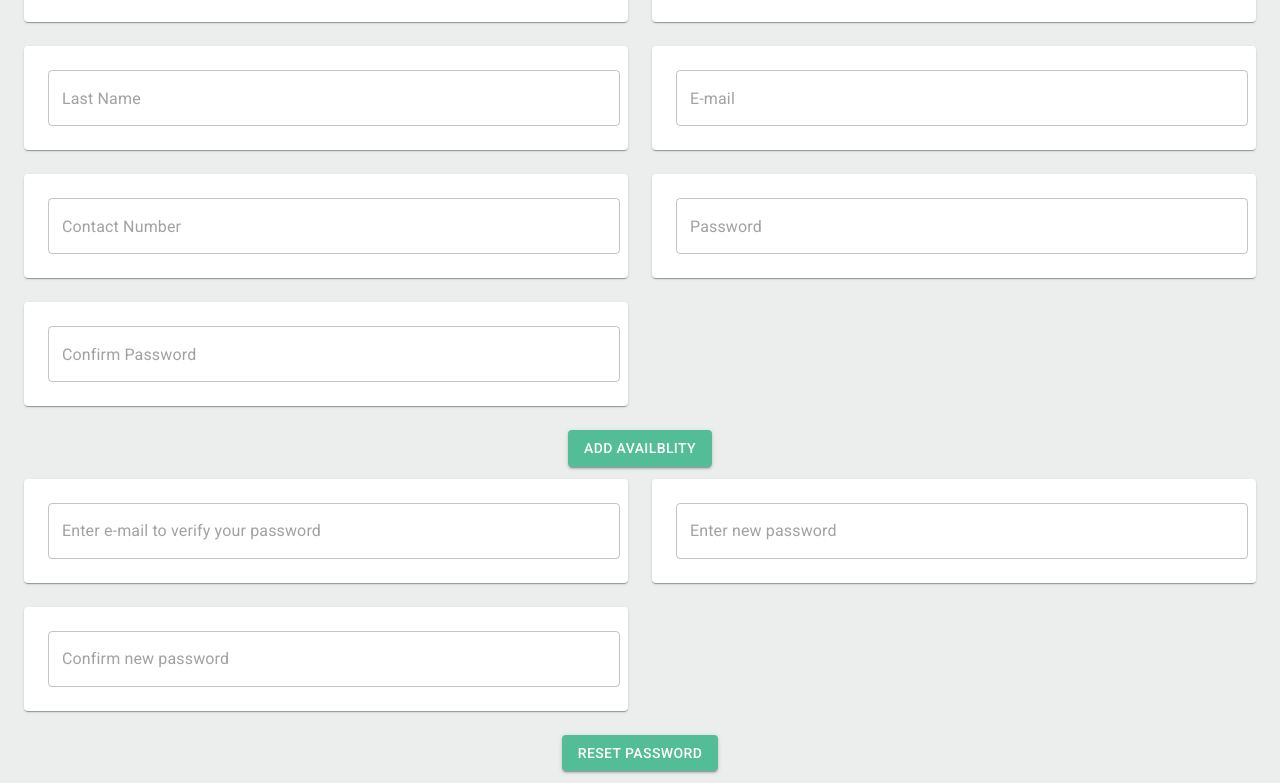
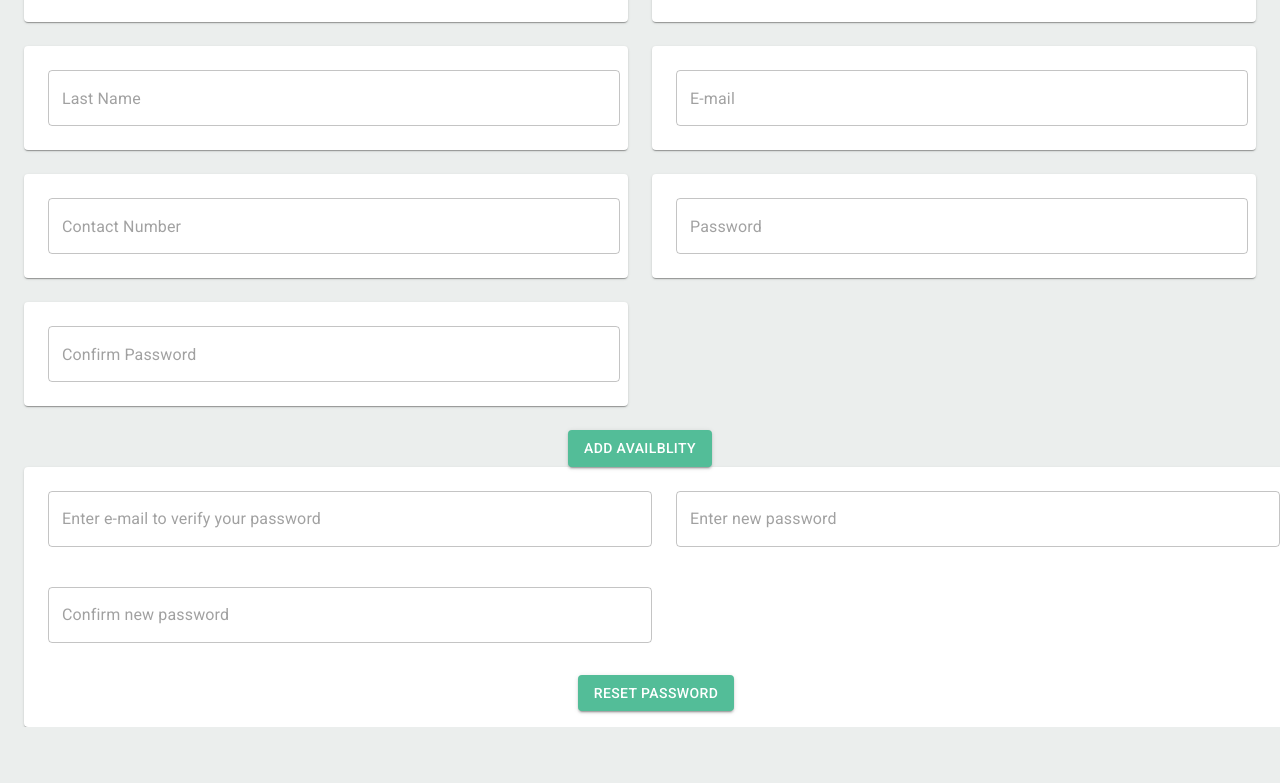
Before and after one commit to smile-street/smile-street, a React (Create React App) app in the folder smile-street-react/: page / in a window 1280 px wide. Shown: the part 1200-1983 px from the top of the page. After the commit the page ends 1927 px from the top, so only its background shows below. Built offline with nearby package versions, Linux system fonts and the light colour scheme.

Commit message:
commit before pull

```diff
--- /dev/null
+++ b/smile-street-react/src/components/Login/Login.css
@@ -0,0 +1,4 @@
+
+.button-colour {
+    background-color: #53bd98;
+}
--- a/smile-street-react/src/components/PasswordRecovery/PasswordRecovery.js
+++ b/smile-street-react/src/components/PasswordRecovery/PasswordRecovery.js
@@ -1,4 +1,4 @@
-import React, { Component } from "react";
+import React from "react";
 import { makeStyles } from "@material-ui/core/styles";
 import Paper from "@material-ui/core/Paper";
 import Grid from "@material-ui/core/Grid";
@@ -14,6 +14,8 @@ function PasswordRecovery() {
       padding: theme.spacing(2),
       textAlign: "center",
       color: theme.palette.text.secondary,
+      width: "100%",
+      alignContent: "center",
     },
     buttonColor: {
       backgroundColor: "#53bd98",
@@ -24,12 +26,13 @@ function PasswordRecovery() {
   const classes = useStyles();
 
   return (
-    <Container>
-      <form>
-        <div className={classes.root}>
+    <div className={classes.root}>
+          <Container className={classes.root}>
+
+          <Paper className={classes.paper}>
           <Grid container spacing={3}>
+
             <Grid item xs={12} sm={6}>
-              <Paper className={classes.paper}>
                 <TextField
                   id="standard-full-width"
                   style={{ margin: 8 }}
@@ -40,11 +43,9 @@ function PasswordRecovery() {
                     shrink: true,
                   }}
                   variant="outlined"
-                />
-              </Paper>
+                  />
             </Grid>
             <Grid item xs={12} sm={6}>
-              <Paper className={classes.paper}>
                 <TextField
                   id="standard-full-width"
                   style={{ margin: 8 }}
@@ -55,11 +56,9 @@ function PasswordRecovery() {
                     shrink: true,
                   }}
                   variant="outlined"
-                />
-              </Paper>
+                  />
             </Grid>
             <Grid item xs={12} sm={6}>
-              <Paper className={classes.paper}>
                 <TextField
                   id="standard-full-width"
                   style={{ margin: 8 }}
@@ -70,8 +69,7 @@ function PasswordRecovery() {
                     shrink: true,
                   }}
                   variant="outlined"
-                />
-              </Paper>
+                  />
             </Grid>
 
             <Grid item xs={12} sm={12}>
@@ -80,9 +78,11 @@ function PasswordRecovery() {
               </Button>
             </Grid>
           </Grid>
-        </div>
-      </form>
+            </Paper>
+
     </Container>
+    </div>
+
   );
 }
 
--- a/smile-street-react/src/components/Volunteermatches/VolunteermatchesYes-No-Button.js
+++ b/smile-street-react/src/components/Volunteermatches/VolunteermatchesYes-No-Button.js
@@ -1,4 +1,4 @@
-import * as React from 'react';
+import React from 'react';
 import { Paper, Button, Grid, Container, Card } from "@material-ui/core";
 import { makeStyles } from '@material-ui/core/styles';
 import CardActionArea from '@material-ui/core/CardActionArea';
```
